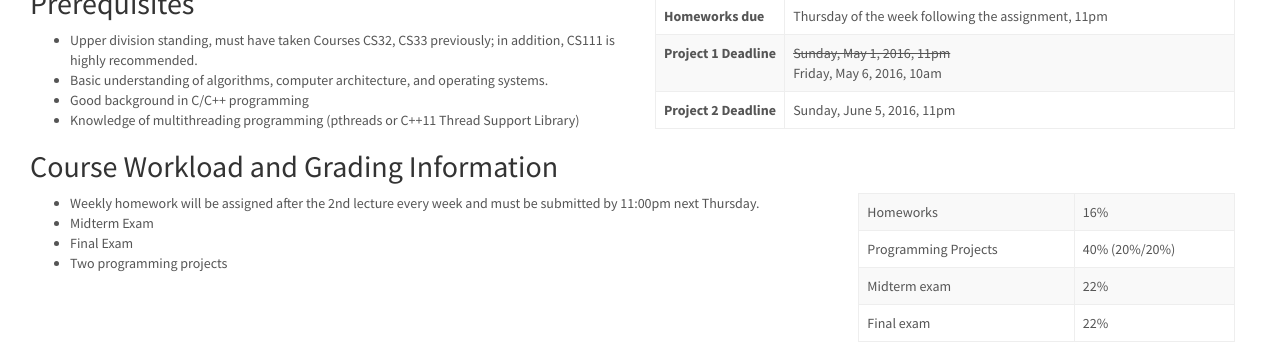
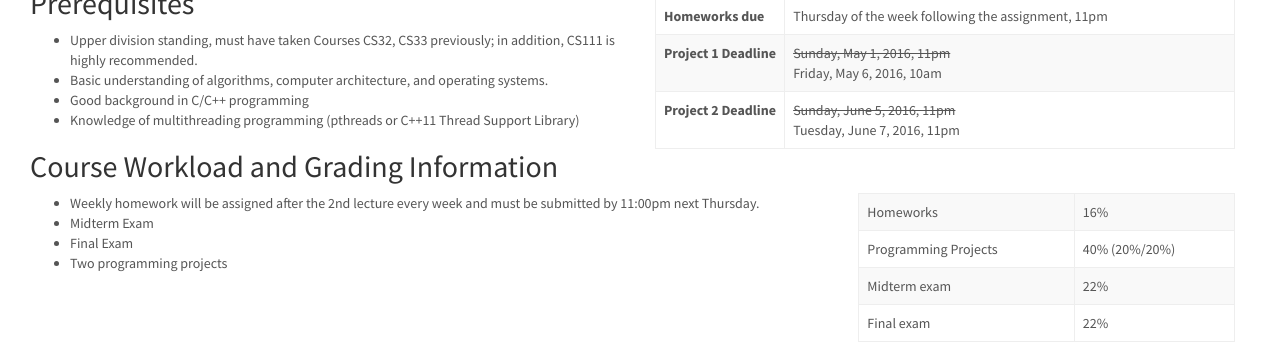
Before and after one commit to cawka/cs118-spring2016, a Jekyll site: the page built from syllabus.md, in a window 1280 px wide. Shown: the part 522-866 px from the top of the page. Built offline with Jekyll 4.4.1, drawn with Linux system fonts in a browser that asks for light colours.

Commit message:
Update info about project 2 deadline extension

```diff
--- a/_includes/basic-course-info.html
+++ b/_includes/basic-course-info.html
@@ -50,7 +50,8 @@
     </tr>
     <tr>
       <td><b>Project 2 Deadline</b></td>
-      <td>Sunday, June 5, 2016, 11pm</td>
+      <td><del>Sunday, June 5, 2016, 11pm</del><br/>
+          Tuesday, June 7, 2016, 11pm</td>
     </tr>
   </table>
 </div>
```
